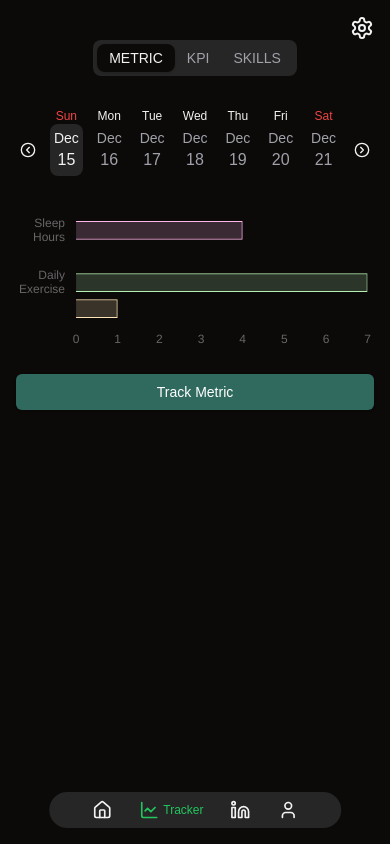
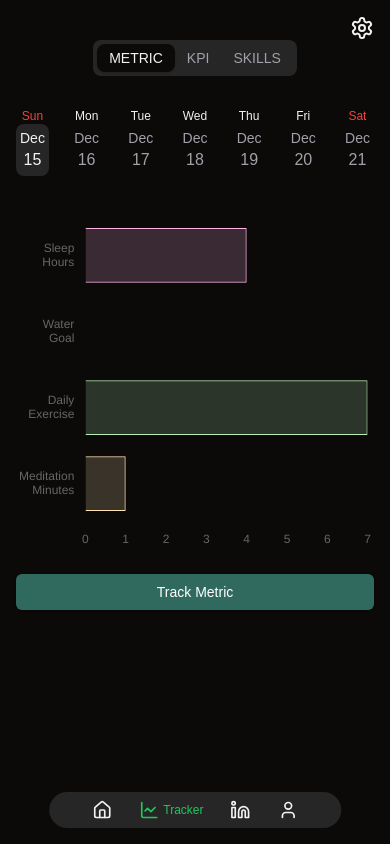
Before and after one commit to mimansha-swarup/SOD, a Next.js app: page /tracker in a window 390 px wide. Built offline with nearby package versions, Linux system fonts and the light colour scheme.

Commit message:
refactor: improve CalendarShimmer and WeekSlider components; add touch gesture support for swiping in WeekSlider; adjust BarChart styling for better responsiveness

```diff
--- a/src/components/shimmers/calendar.tsx
+++ b/src/components/shimmers/calendar.tsx
@@ -5,7 +5,6 @@ const CalendarShimmer = () => {
   return (
     <div key="shimmer-weekslider" className="flex flex-col">
       <div key="shimmer-days" className="flex justify-between w-full mx-auto">
-        <div className="w-[24px] " />
         {days.map((day) => (
           <div
             key={day}
@@ -14,20 +13,17 @@ const CalendarShimmer = () => {
             }
           />
         ))}
-        <div className="w-[24px] animate-pulse" />
       </div>
       <div
         key="shimmer-date"
         className="flex justify-between w-full items-center"
       >
-        <div className=" rounded-full w-[24px] h-[36px] animate-pulse bg-gray-300" />
         {days.map((day) => (
           <div
             key={day}
             className="rounded-lg w-[33px] h-[49px]  animate-pulse bg-gray-300"
           />
         ))}
-        <div className=" rounded-full w-[24px] h-[36px] animate-pulse bg-gray-300" />
       </div>
     </div>
   );
--- a/src/components/tracker/BarChart.tsx
+++ b/src/components/tracker/BarChart.tsx
@@ -40,7 +40,7 @@ const BarChart: React.FC<BarChartProps> = ({ data, options }) => {
   if (loading) return <RadarShimmer />;
   return (
     <Bar
-      // style={{ height: "350px", maxWidth: "calc(100vh-32px)" }}
+      style={{ height: "350px", maxWidth: "calc(100vh-32px)" }}
       data={data}
       options={options}
     />
--- a/src/components/tracker/weekSlider.tsx
+++ b/src/components/tracker/weekSlider.tsx
@@ -21,6 +21,45 @@ const WeekSlider = () => {
   const [weeks, setWeeks] = useState<Date[][]>([]);
   const [weekIndex, setWeekIndex] = useState(0);
   const [selectedDate, setSelectedDate] = useState(today);
+  const [startX, setStartX] = useState(0); // Track initial touch position
+  const [endX, setEndX] = useState(0); // Track final touch position
+  const [isSwiping, setIsSwiping] = useState(false); // Track if it's a swipe gesture
+
+  // Handle touch start
+  const handleTouchStart = (e: React.TouchEvent<HTMLDivElement>) => {
+    setStartX(e.touches[0].clientX);
+    setIsSwiping(false); // Reset swiping state
+  };
+
+  // Handle touch move
+  const handleTouchMove = (e: React.TouchEvent<HTMLDivElement>) => {
+    const currentX = e.touches[0].clientX;
+    const diffX = Math.abs(currentX - startX);
+    if (diffX > 10) {
+      setIsSwiping(true); // Mark as swiping if movement exceeds threshold
+    }
+  };
+
+  // Handle touch end
+  const handleTouchEnd = (e: React.TouchEvent<HTMLDivElement>) => {
+    if (!isSwiping) {
+      return; // Handle tap/click logic here
+    }
+
+    setEndX(e.changedTouches[0].clientX);
+    determineSwipeDirection();
+  };
+
+  // Determine swipe direction
+  const determineSwipeDirection = () => {
+    const diffX = endX - startX;
+
+    if (diffX > 40) {
+      onPrevClick();
+    } else if (diffX < -40) {
+      onNextClick();
+    }
+  };
 
   const createWeeks = (currentDate: Date) => {
     const startOfTheWeek = getStartOfTheWeek(currentDate);
@@ -48,6 +87,7 @@ const WeekSlider = () => {
     }
   };
 
+
   const onSelect = (date: Date) => () => {
     setSelectedDate(date);
   };
@@ -59,7 +99,6 @@ const WeekSlider = () => {
   return (
     <div key="weekslider" className="flex flex-col">
       <div key="days" className="flex justify-between w-full mx-auto">
-        <div className="w-[24px]" />
         {days?.map((day, idx) => (
           <p
             key={day}
@@ -70,12 +109,17 @@ const WeekSlider = () => {
             {day}
           </p>
         ))}
-        <div className="w-[24px]" />
       </div>
-      <div key="date" className="flex justify-between w-full items-center">
-        <Button variant={"ghost"} className="p-1 " onClick={onPrevClick}>
+      <div
+        key="date"
+        className="flex justify-between w-full items-center"
+        onTouchStart={handleTouchStart}
+        onTouchMove={handleTouchMove}
+        onTouchEnd={handleTouchEnd}
+      >
+        {/* <Button variant={"ghost"} className="p-1 " onClick={onPrevClick}>
           <ChevronLeftCircle />
-        </Button>
+        </Button> */}
         {weeks?.[weekIndex]?.map((day) => (
           <DateChip
             key={day.toString()}
@@ -85,9 +129,9 @@ const WeekSlider = () => {
             disabled={greaterThanToday(today, day)}
           />
         ))}
-        <Button variant={"ghost"} className="p-1 " onClick={onNextClick}>
+        {/* <Button variant={"ghost"} className="p-1 " onClick={onNextClick}>
           <ChevronRightCircle />
-        </Button>
+        </Button> */}
       </div>
     </div>
   );
--- a/src/container/tracker.tsx
+++ b/src/container/tracker.tsx
@@ -38,7 +38,7 @@ const TrackerContainer = () => {
         <div className="w-full mb-6">
           <WeekSlider />
         </div>
-        <div className="mb-6">
+        <div className="mb-6 max-w-[calc(100vw-32px)]">
           <BarChart data={record} options={options} />
         </div>
         <TrackerButton selectedTracker={trackerData.selectedTracker} />
```
